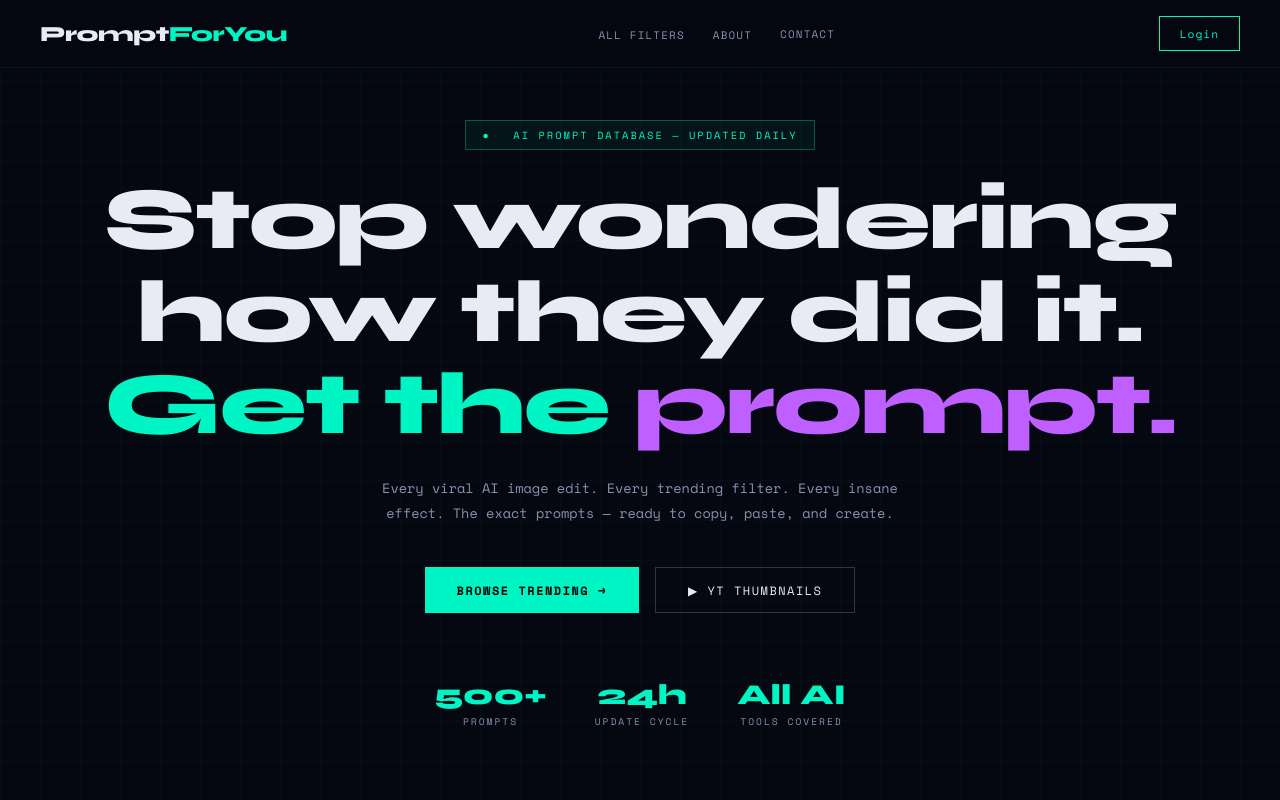
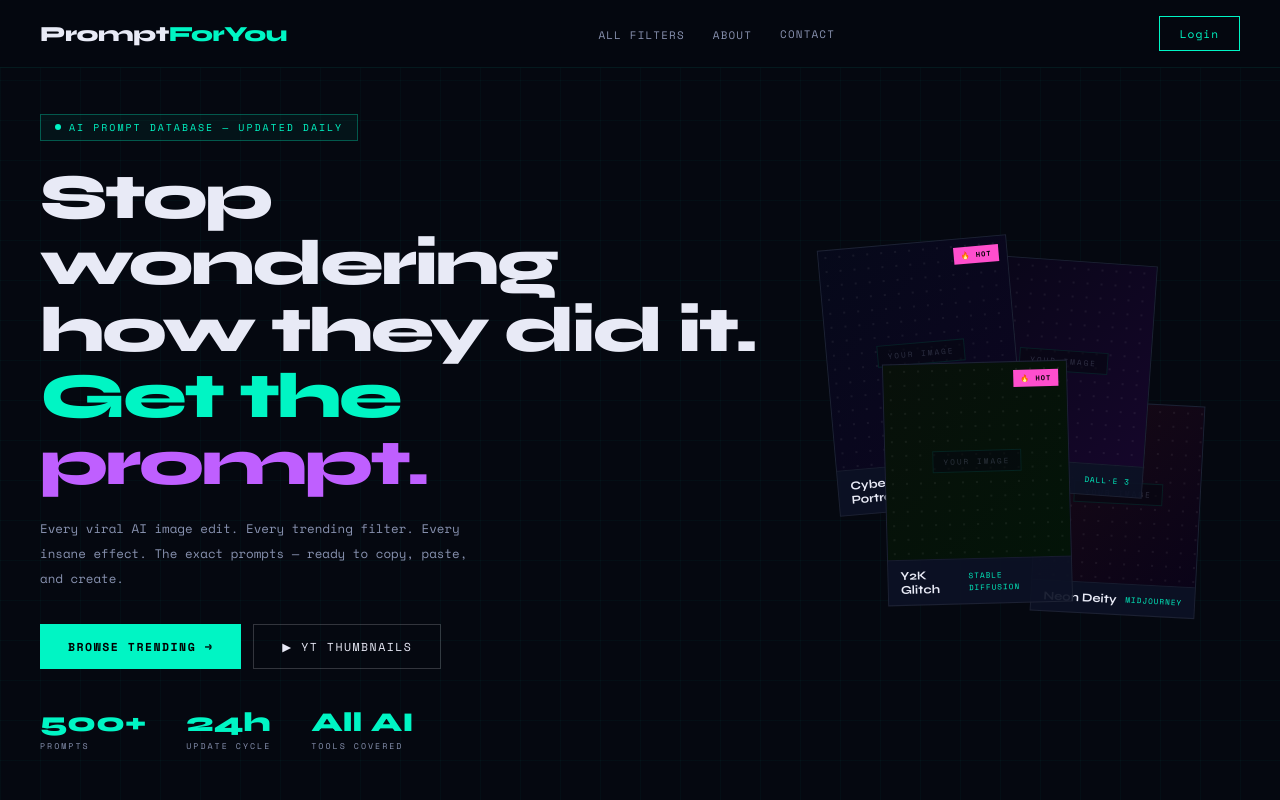
Before and after one commit to tech-Rajiv/prompts, a Next.js app: page / in a window 1280 px wide. Shown: the top 800 px of the page. Built offline with nearby package versions, Linux system fonts and the light colour scheme.

Commit message:
Hero section second variation

```diff
--- a/src/components/Hero.module.css
+++ b/src/components/Hero.module.css
@@ -1,6 +1,56 @@
-@keyframes fadeUp {
-  from { opacity: 0; transform: translateY(20px); }
-  to   { opacity: 1; transform: translateY(0); }
+/* ================================
+   Hero.module.css — Variant A
+   Floating Cards · PromptForYou
+   ================================ */
+
+   .hero {
+    position: relative;
+    min-height: 100vh;
+    display: flex;
+    align-items: center;
+    padding: 7rem 2rem 4rem;
+    z-index: 1;
+    overflow: hidden;
+  }
+
+  /* two-column grid */
+  .inner {
+    max-width: 1200px;
+    margin: 0 auto;
+    width: 100%;
+    display: grid;
+    grid-template-columns: 1fr 420px;
+    gap: 4rem;
+    align-items: center;
+  }
+
+  /* ── LEFT ── */
+  .left {}
+
+  /* badge */
+  .badge {
+    display: inline-flex;
+    align-items: center;
+    gap: 8px;
+    border: 1px solid rgba(0, 245, 196, 0.3);
+    background: rgba(0, 245, 196, 0.05);
+    color: var(--neon);
+    font-size: 0.62rem;
+    letter-spacing: 2px;
+    text-transform: uppercase;
+    padding: 5px 14px;
+    margin-bottom: 1.5rem;
+    animation: fadeUp 0.5s ease both;
+  }
+
+  .blink {
+    display: inline-block;
+    width: 6px;
+    height: 6px;
+    border-radius: 50%;
+    background: var(--neon);
+    flex-shrink: 0;
+    animation: blink 1.2s step-end infinite;
   }
 
   @keyframes blink {
@@ -8,69 +58,41 @@
     50%       { opacity: 0; }
   }
 
-.hero {
-  position: relative;
-  min-height: 100vh;
-  display: flex;
-  flex-direction: column;
-  align-items: center;
-  justify-content: center;
-  padding: 7rem 2rem 4rem;
-  text-align: center;
-  z-index: 1;
-}
-
-.badge {
-  display: inline-flex;
-  align-items: center;
-  gap: 6px;
-  border: 1px solid rgba(0, 245, 196, 0.3);
-  background: rgba(0, 245, 196, 0.05);
-  color: var(--neon);
-  font-size: 0.65rem;
-  letter-spacing: 2px;
-  text-transform: uppercase;
-  padding: 0.4rem 1rem;
-  margin-bottom: 1.5rem;
-  animation: fadeUp 0.6s ease both;
-}
-
-.blink {
-  animation: blink 1.2s step-end infinite;
-}
-
+  /* heading */
   .heading {
     font-family: var(--font-head);
-  font-size: clamp(2.8rem, 7vw, 5.5rem);
+    font-size: clamp(2.6rem, 5vw, 4.2rem);
     font-weight: 800;
-  line-height: 1.05;
-  letter-spacing: -2px;
-  margin-bottom: 1.5rem;
-  animation: fadeUp 0.6s 0.1s ease both;
+    line-height: 1.04;
+    letter-spacing: -2.5px;
+    margin-bottom: 1.25rem;
+    animation: fadeUp 0.5s 0.1s ease both;
     opacity: 0;
     animation-fill-mode: forwards;
   }
 
-.accent  { color: var(--neon); }
-.accent2 { color: var(--neon2); }
+  .a1 { color: var(--neon); }
+  .a2 { color: var(--neon2); }
 
+  /* sub */
   .sub {
     color: var(--muted);
-  font-size: 0.85rem;
-  line-height: 1.9;
-  max-width: 520px;
-  margin: 0 auto 2.5rem;
-  animation: fadeUp 0.6s 0.2s ease both;
+    font-size: 0.78rem;
+    line-height: 2;
+    max-width: 440px;
+    margin-bottom: 2rem;
+    animation: fadeUp 0.5s 0.18s ease both;
     opacity: 0;
     animation-fill-mode: forwards;
   }
 
+  /* buttons */
   .buttons {
     display: flex;
-  gap: 1rem;
-  justify-content: center;
+    gap: 12px;
     flex-wrap: wrap;
-  animation: fadeUp 0.6s 0.3s ease both;
+    margin-bottom: 2.5rem;
+    animation: fadeUp 0.5s 0.26s ease both;
     opacity: 0;
     animation-fill-mode: forwards;
   }
@@ -79,14 +101,14 @@
     background: var(--neon);
     color: #000;
     border: none;
-  padding: 0.85rem 2rem;
+    padding: 0.8rem 1.75rem;
     font-family: var(--font-mono);
-  font-size: 0.75rem;
+    font-size: 0.72rem;
     font-weight: 700;
     letter-spacing: 1.5px;
+    text-transform: uppercase;
     cursor: pointer;
     transition: all 0.2s;
-  text-transform: uppercase;
   }
 
   .btnPrimary:hover {
@@ -98,13 +120,13 @@
     background: transparent;
     color: var(--text);
     border: 1px solid rgba(232, 234, 246, 0.2);
-  padding: 0.85rem 2rem;
+    padding: 0.8rem 1.75rem;
     font-family: var(--font-mono);
-  font-size: 0.75rem;
+    font-size: 0.72rem;
     letter-spacing: 1.5px;
+    text-transform: uppercase;
     cursor: pointer;
     transition: all 0.2s;
-  text-transform: uppercase;
   }
 
   .btnSecondary:hover {
@@ -112,33 +134,215 @@
     color: var(--neon);
   }
 
+  /* stats */
   .stats {
     display: flex;
-  gap: 3rem;
-  justify-content: center;
-  margin-top: 4rem;
-  animation: fadeUp 0.6s 0.4s ease both;
+    gap: 2.5rem;
+    animation: fadeUp 0.5s 0.34s ease both;
     opacity: 0;
     animation-fill-mode: forwards;
   }
 
-.stat { text-align: center; }
+  .stat { text-align: left; }
 
   .statNum {
     font-family: var(--font-head);
-  font-size: 1.8rem;
+    font-size: 1.7rem;
     font-weight: 800;
     color: var(--neon);
+    line-height: 1;
   }
 
   .statLabel {
-  font-size: 0.6rem;
+    font-size: 0.52rem;
     color: var(--muted);
     letter-spacing: 2px;
     text-transform: uppercase;
-  margin-top: 2px;
+    margin-top: 4px;
   }
 
-@media (max-width: 600px) {
+  /* ── RIGHT — cards container ── */
+  .cards {
+    position: relative;
+    height: 380px;
+    animation: fadeUp 0.5s 0.2s ease both;
+    opacity: 0;
+    animation-fill-mode: forwards;
+  }
+
+  /* ── individual card ── */
+  .card {
+    position: absolute;
+    background: rgba(12, 18, 37, 0.92);
+    border: 1px solid rgba(255, 255, 255, 0.07);
+    overflow: hidden;
+    transition: transform 0.3s ease, box-shadow 0.3s ease, border-color 0.3s ease;
+    cursor: pointer;
+  }
+
+  .card:hover {
+    border-color: rgba(0, 245, 196, 0.4);
+    box-shadow: 0 16px 40px rgba(0, 0, 0, 0.5);
+    z-index: 10 !important;
+  }
+
+  /* card image area */
+  .cardImg {
+    width: 100%;
+    position: relative;
+    overflow: hidden;
+    display: flex;
+    align-items: center;
+    justify-content: center;
+  }
+
+  /* placeholder — remove once you add real images */
+  .placeholder {
+    position: absolute;
+    inset: 0;
+    display: flex;
+    align-items: center;
+    justify-content: center;
+    /* subtle dot grid */
+    background-image: radial-gradient(rgba(255, 255, 255, 0.06) 1px, transparent 1px);
+    background-size: 14px 14px;
+  }
+
+  .placeholderHint {
+    font-size: 0.48rem;
+    letter-spacing: 2px;
+    text-transform: uppercase;
+    color: rgba(136, 146, 176, 0.3);
+    background: rgba(5, 8, 16, 0.6);
+    padding: 4px 10px;
+    border: 1px solid rgba(0, 245, 196, 0.1);
+  }
+
+  /* 🔥 hot badge */
+  .fireTag {
+    position: absolute;
+    top: 8px;
+    right: 8px;
+    background: var(--neon3);
+    color: #000;
+    font-size: 0.44rem;
+    font-weight: 700;
+    letter-spacing: 1px;
+    text-transform: uppercase;
+    padding: 3px 7px;
+    z-index: 5;
+  }
+
+  /* card footer */
+  .cardInfo {
+    padding: 8px 12px;
+    border-top: 1px solid rgba(255, 255, 255, 0.05);
+    display: flex;
+    align-items: center;
+    justify-content: space-between;
+  }
+
+  .cardTitle {
+    font-family: var(--font-head);
+    font-size: 0.75rem;
+    font-weight: 700;
+    color: var(--text);
+  }
+
+  .cardTool {
+    font-size: 0.48rem;
+    color: var(--neon);
+    letter-spacing: 1px;
+    text-transform: uppercase;
+  }
+
+  /* ── placeholder background colours ── */
+  /* swap these out or just let the image cover them */
+  .p1 { background: linear-gradient(135deg, #06091a 0%, #0c0520 100%); }
+  .p2 { background: linear-gradient(135deg, #090618 0%, #15062a 100%); }
+  .p3 { background: linear-gradient(135deg, #08100a 0%, #031408 100%); }
+  .p4 { background: linear-gradient(135deg, #180a14 0%, #0a0318 100%); }
+
+  /* ── card positions & rotations ── */
+
+  /* Card 1 — top-left, leans left, mid z */
+  .c1 {
+    width: 190px;
+    top: 0px;
+    left: 8px;
+    transform: rotate(-5deg);
+    z-index: 3;
+  }
+  .c1 .cardImg { height: 220px; }
+  .c1:hover { transform: rotate(-5deg) translateY(-6px); }
+
+  /* Card 2 — top-right, leans right, back z */
+  .c2 {
+    width: 175px;
+    top: 18px;
+    left: 155px;
+    transform: rotate(4deg);
+    z-index: 2;
+  }
+  .c2 .cardImg { height: 200px; }
+  .c2:hover { transform: rotate(4deg) translateY(-6px); }
+
+  /* Card 3 — centre, barely tilted, front z */
+  .c3 {
+    width: 185px;
+    top: 120px;
+    left: 65px;
+    transform: rotate(-1.5deg);
+    z-index: 5;
+  }
+  .c3 .cardImg { height: 195px; }
+  .c3:hover { transform: rotate(-1.5deg) translateY(-6px); }
+
+  /* Card 4 — bottom-right, leans right, lowest z */
+  .c4 {
+    width: 165px;
+    top: 160px;
+    left: 215px;
+    transform: rotate(3deg);
+    z-index: 1;
+  }
+  .c4 .cardImg { height: 180px; }
+  .c4:hover { transform: rotate(3deg) translateY(-6px); }
+
+  /* ── animations ── */
+  @keyframes fadeUp {
+    from { opacity: 0; transform: translateY(22px); }
+    to   { opacity: 1; transform: translateY(0); }
+  }
+
+  /* ── responsive ── */
+  @media (max-width: 900px) {
+    .inner {
+      grid-template-columns: 1fr;
+    }
+
+    .cards {
+      height: 300px;
+      max-width: 400px;
+      margin: 0 auto;
+    }
+
+    /* scale cards down a touch on mobile */
+    .c1 { width: 155px; left: 0; }
+    .c1 .cardImg { height: 175px; }
+
+    .c2 { width: 145px; left: 120px; }
+    .c2 .cardImg { height: 160px; }
+
+    .c3 { width: 155px; left: 50px; top: 100px; }
+    .c3 .cardImg { height: 155px; }
+
+    .c4 { width: 140px; left: 178px; top: 130px; }
+    .c4 .cardImg { height: 145px; }
+  }
+
+  @media (max-width: 520px) {
+    .hero { padding: 6rem 1.25rem 3rem; }
     .stats { gap: 1.5rem; }
+    .heading { letter-spacing: -1.5px; }
   }
--- a/src/components/Hero.tsx
+++ b/src/components/Hero.tsx
@@ -9,9 +9,12 @@ export default function Hero() {
 
   return (
     <section className={styles.hero} id="home">
+      <div className={styles.inner}>
+        {/* ── LEFT — text ── */}
+        <div className={styles.left}>
           <div className={styles.badge}>
-        <span className={styles.blink}>●</span>&nbsp;&nbsp;AI Prompt Database —
-        Updated Daily
+            <span className={styles.blink} />
+            AI Prompt Database — Updated Daily
           </div>
 
           <h1 className={styles.heading}>
@@ -19,13 +22,13 @@ export default function Hero() {
             <br />
             how they did it.
             <br />
-        <span className={styles.accent}>Get the</span>{" "}
-        <span className={styles.accent2}>prompt.</span>
+            <span className={styles.a1}>Get the</span>{" "}
+            <span className={styles.a2}>prompt.</span>
           </h1>
 
           <p className={styles.sub}>
-        Every viral AI image edit. Every trending filter. Every insane effect.
-        The exact prompts — ready to copy, paste, and create.
+            Every viral AI image edit. Every trending filter. Every insane
+            effect. The exact prompts — ready to copy, paste, and create.
           </p>
 
           <div className={styles.buttons}>
@@ -57,6 +60,69 @@ export default function Hero() {
               <div className={styles.statLabel}>Tools Covered</div>
             </div>
           </div>
+        </div>
+
+        {/* ── RIGHT — floating image cards ── */}
+        <div className={styles.cards}>
+          {/* Card 1 — top left, tilted left */}
+          <div className={`${styles.card} ${styles.c1}`}>
+            <div className={`${styles.cardImg} ${styles.p1}`}>
+              {/* Replace this div with <Image /> when ready */}
+              <div className={styles.placeholder}>
+                <span className={styles.placeholderHint}>Your image</span>
+              </div>
+              <span className={styles.fireTag}>🔥 HOT</span>
+            </div>
+            <div className={styles.cardInfo}>
+              <span className={styles.cardTitle}>Cyberpunk Portrait</span>
+              <span className={styles.cardTool}>Midjourney</span>
+            </div>
+          </div>
+
+          {/* Card 2 — top right, tilted right */}
+          <div className={`${styles.card} ${styles.c2}`}>
+            <div className={`${styles.cardImg} ${styles.p2}`}>
+              {/* Replace this div with <Image /> when ready */}
+              <div className={styles.placeholder}>
+                <span className={styles.placeholderHint}>Your image</span>
+              </div>
+            </div>
+            <div className={styles.cardInfo}>
+              <span className={styles.cardTitle}>Anime Filter</span>
+              <span className={styles.cardTool}>DALL·E 3</span>
+            </div>
+          </div>
+
+          {/* Card 3 — centre, slight tilt, on top */}
+          <div className={`${styles.card} ${styles.c3}`}>
+            <div className={`${styles.cardImg} ${styles.p3}`}>
+              {/* Replace this div with <Image /> when ready */}
+              <div className={styles.placeholder}>
+                <span className={styles.placeholderHint}>Your image</span>
+              </div>
+              <span className={styles.fireTag}>🔥 HOT</span>
+            </div>
+            <div className={styles.cardInfo}>
+              <span className={styles.cardTitle}>Y2K Glitch</span>
+              <span className={styles.cardTool}>Stable Diffusion</span>
+            </div>
+          </div>
+
+          {/* Card 4 — bottom right */}
+          <div className={`${styles.card} ${styles.c4}`}>
+            <div className={`${styles.cardImg} ${styles.p4}`}>
+              {/* Replace this div with <Image /> when ready */}
+              <div className={styles.placeholder}>
+                <span className={styles.placeholderHint}>Your image</span>
+              </div>
+            </div>
+            <div className={styles.cardInfo}>
+              <span className={styles.cardTitle}>Neon Deity</span>
+              <span className={styles.cardTool}>Midjourney</span>
+            </div>
+          </div>
+        </div>
+      </div>
     </section>
   );
 }
```
Lines whose indentation alone changed are shown as unchanged.
